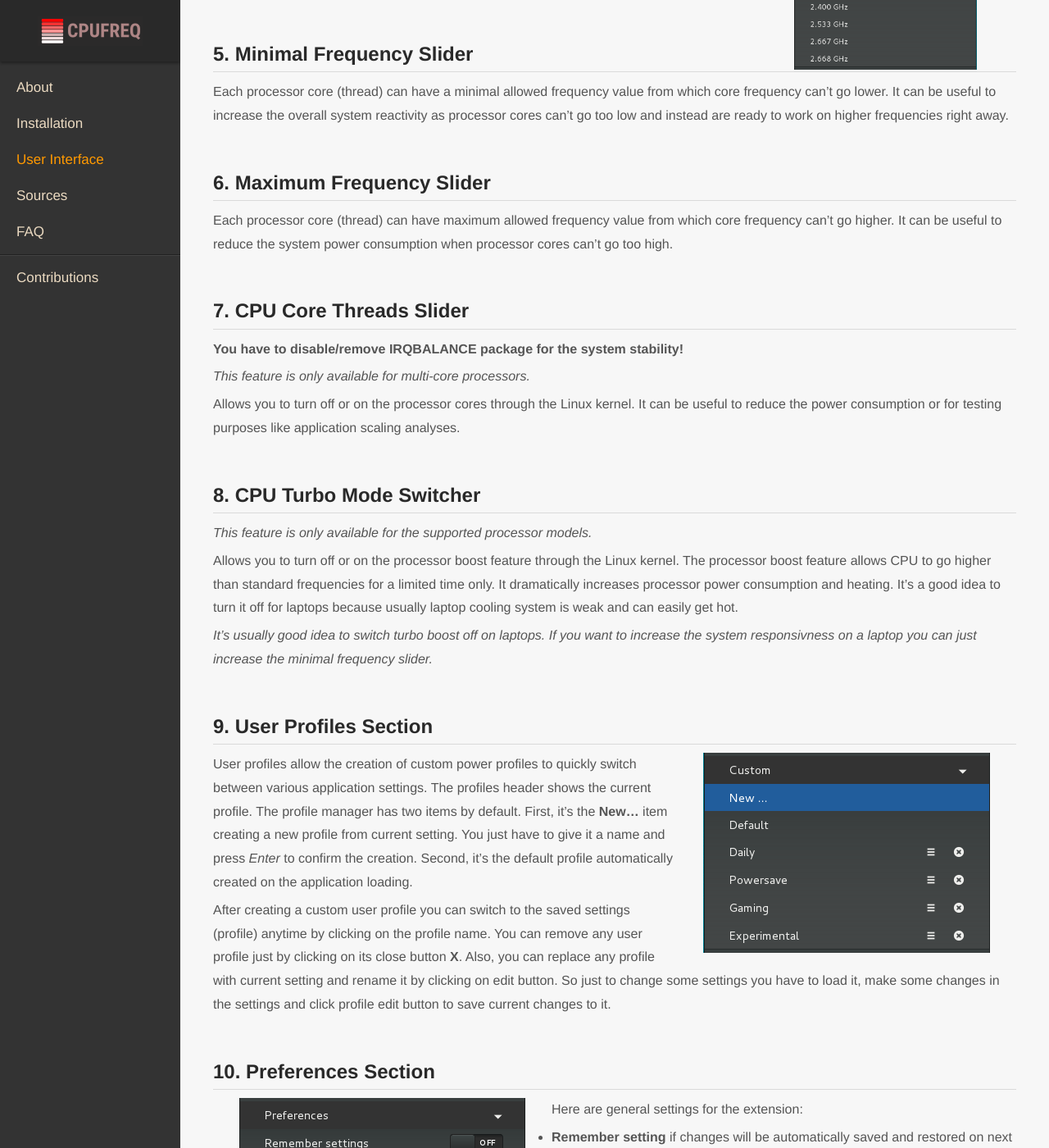
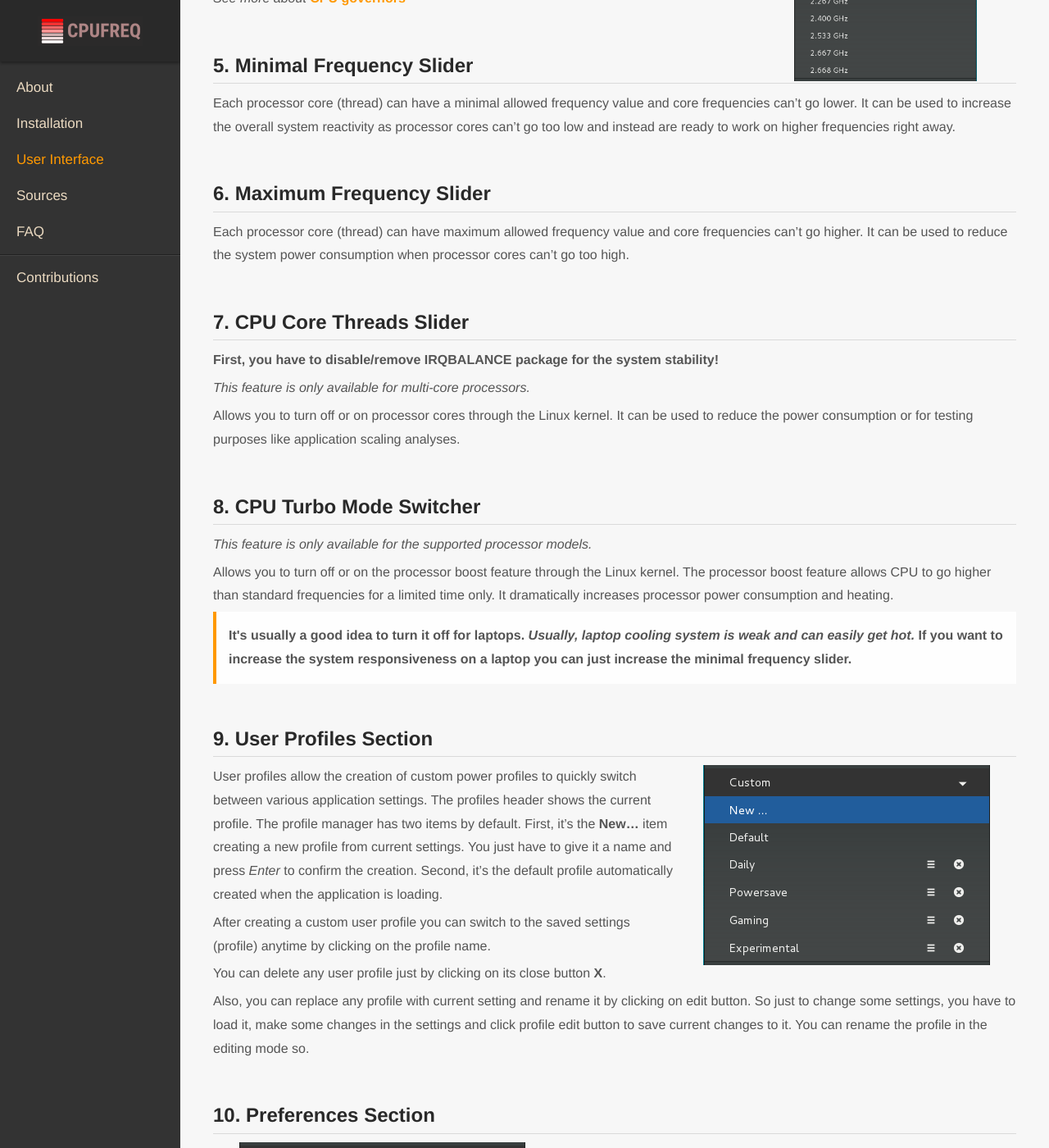
Before and after one commit to konkor/cpufreq, a Jekyll site: the page built from docs/frontend.md, in a window 1280 px wide and 1400 px high, scrolled down 2872 px. Shown: the whole window at 82% size. Built offline with Jekyll 4.4.1, drawn with Linux system fonts in a browser that asks for light colours; some of the changed text lies outside the part shown.

Commit message:
Update ui docs

```diff
--- a/docs/frontend.md
+++ b/docs/frontend.md
@@ -54,9 +54,9 @@ Focus your attention to some potential issues on your system among the following
 * **THROTTLING SPEED** means your CPU is hitting _critical temperature_ **right now** and shows _NUMBER MISSING CPU CYCLES_ per second.
 _See more here:_ [What is CPU thermal throttling?]({{ "/faq/#what-is-cpu-thermal-throttle" | relative_url }})
 3. **IRQBALANCE DETECTED** _irqbalance_ package can affect the system stability and power usage. It's important, especially, for mobile devices in the first place but it affects all devices and can reduce the battery life or system devices lifetime.
-4. **Governors** You can see governors information  if you set up a **mixed mode** where different CPU core are assigned to different active governors.
-
-_See discussion on GitHub about_ [the issue](https://github.com/konkor/cpufreq/issues/48)
+_See more about_ [IRQBALANCE DETECTED]({{ "/faq/#irqbalance-detected" | relative_url }})
+4. **Governors** You can see governors information if you set up a **mixed mode** where different CPU core are assigned to different active governors.
+_See more about_ [mixed mode]({{ "/faq/#what-is-a-mixed-mode" | relative_url }})
 
 ## 3. CPU Governors Section
 <img alt="governors" src="{{ "/assets/images/governors.png" | relative_url }}" align="left" style="margin:0 48px">
@@ -71,53 +71,55 @@ _See more about_ [CPU governors]({{ "/faq/#what-is-a-cpu-governor" | relative_ur
 <img alt="userspace" src="{{ "/assets/images/userspace.png" | relative_url }}" align="right" height="240" style="margin:0 48px">
 _Userspace Governor is only available with the kernel acpi-cpufreq driver._
 
-Userspace Governor allows you to set one of the available CPU Frequencies when cores have a constant frequency and a minimal core frequency equal to the maximum frequency. It can for example be useful to test an application performances scaling.
+Userspace Governor allows you to set one of the available CPU Frequencies when cores have a constant frequency and a minimal core frequency equal to the maximum frequency. It can be used to test an application performance scaling for example.
 
 _See more about_ [CPU governors]({{ "/faq/#what-is-cpu-governors" | relative_url }})
 
 ## 5. Minimal Frequency Slider
-Each processor core (thread) can have a minimal allowed frequency value from which core frequency can't go lower.
-It can be useful to increase the overall system reactivity as processor cores can't go too low and instead are ready to work on higher frequencies right away.
+Each processor core (thread) can have a minimal allowed frequency value and core frequencies can't go lower.
+It can be used to increase the overall system reactivity as processor cores can't go too low and instead are ready to work on higher frequencies right away.
 
 ## 6. Maximum Frequency Slider
-Each processor core (thread) can have maximum allowed frequency value from which core frequency can't go higher.
-It can be useful to reduce the system power consumption when processor cores can't go too high.
+Each processor core (thread) can have maximum allowed frequency value and core frequencies can't go higher.
+It can be used to reduce the system power consumption when processor cores can't go too high.
 
 ## 7. CPU Core Threads Slider
-**You have to disable/remove IRQBALANCE package for the system stability!**
+**First, you have to disable/remove IRQBALANCE package for the system stability!**
 
 _This feature is only available for multi-core processors._
 
-Allows you to turn off or on the processor cores through the Linux kernel. It can be useful to reduce the power consumption or for testing purposes like application scaling analyses.
+Allows you to turn off or on processor cores through the Linux kernel. It can be used to reduce the power consumption or for testing purposes like application scaling analyses.
 
 ## 8. CPU Turbo Mode Switcher
 _This feature is only available for the supported processor models._
 
 Allows you to turn off or on the processor boost feature through the Linux kernel. The processor boost feature allows CPU to go higher than standard frequencies for a limited time only. It dramatically increases processor power consumption and heating.
-It's a good idea to turn it off for laptops because usually laptop cooling system is weak and can easily get hot.
 
-_It's usually good idea to switch turbo boost off on laptops. If you want to increase the system responsivness on a laptop you can just increase the minimal frequency slider._
+<p class="description">It's usually a good idea to turn it off for laptops. <i>Usually, laptop cooling system is weak and can easily get hot.</i> If you want to increase the system responsiveness on a laptop you can just increase the minimal frequency slider.</p>
 
 ## 9. User Profiles Section
 <img alt="profiles" src="{{ "/assets/images/profiles.png" | relative_url }}" align="right" style="margin:0 32px">
 
-User profiles allow the creation of custom power profiles to quickly switch between various application settings. The profiles header shows the current profile. The profile manager has two items by default. First, it's the **New...** item creating a new profile from current setting. You just have to give it a name and press _Enter_ to confirm the creation. Second, it's the default profile automatically created on the application loading.
+User profiles allow the creation of custom power profiles to quickly switch between various application settings. The profiles header shows the current profile. The profile manager has two items by default. First, it's the **New...** item creating a new profile from current settings. You just have to give it a name and press _Enter_ to confirm the creation. Second, it's the default profile automatically created when the application is loading.
 
 After creating a custom user profile you can switch to the saved settings (profile) anytime by clicking on the profile name.
-You can remove any user profile just by clicking on its close button **X**. Also, you can replace any profile with current setting and rename it by clicking on edit button. So just to change some settings you have to load it, make some changes in the settings and click profile edit button to save current changes to it.
+
+You can delete any user profile just by clicking on its close button **X**.
+
+Also, you can replace any profile with current setting and rename it by clicking on edit button. So just to change some settings, you have to load it, make some changes in the settings and click profile edit button to save current changes to it. You can rename the profile in the editing mode so.
 
 ## 10. Preferences Section
 <img alt="preferences" src="{{ "/assets/images/preferences.png" | relative_url }}" align="left" style="margin:0 32px">
 
 Here are general settings for the extension:
-* **Remember setting** if changes will be automatically saved and restored on next start. Default value is off.
-* **Preferences...** will open the preferences window with extra options.
-* **Reload** restarting the extension without reloading Gnome-Shell.
-
+* **Remember setting** if changes will be automatically saved and restored on next start. The default value is off.
+* **Preferences...** opens the preferences window with extra options.
+* **Reload** restarting the extension without reloading Gnome Shell.
+<br>
 ### Preferences Window
 ![]({{ "/assets/images/prefs.png" | relative_url }})
 
 From here you can:
 * Set **Remember settings** option.
-* Set **Frequency Updating interval** option. It describes how often the application monitor will be checking for the current core frequencies. Default value is 500 **milliseconds** (it means 2 times per second). _Don't go to very low values! It could make extra system loading. So human eye even cannot see this changes_
+* Set **Frequency Updating interval** option. It describes how often the application monitor will be checking for the current core frequencies. Default value is 500 **milliseconds** (it means 2 times per second). _Don't go to very low values! It could make extra system loading. So human eye cannot even notice this changes._
 * Assign user profiles on charging and discharging battery events.
```
Also changed, not shown: other parts of docs/frontend.md (+7 -7 lines), docs/faq.md (+4 -1 lines).
